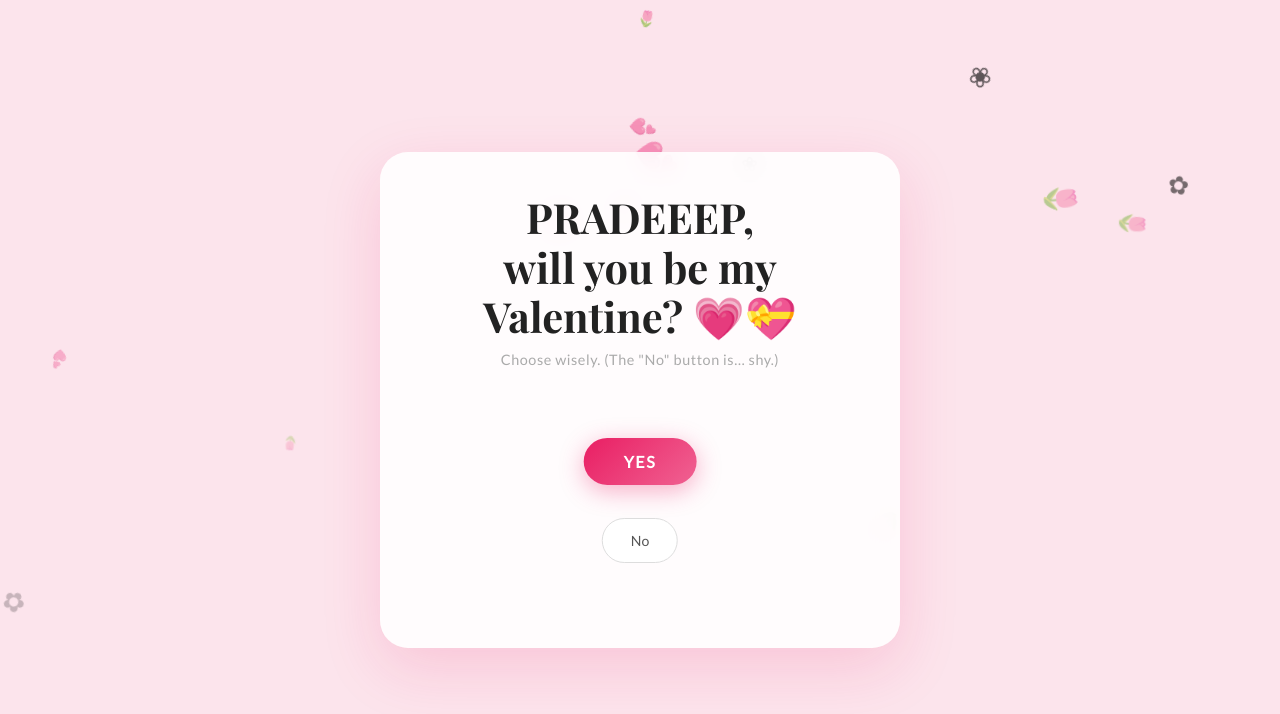
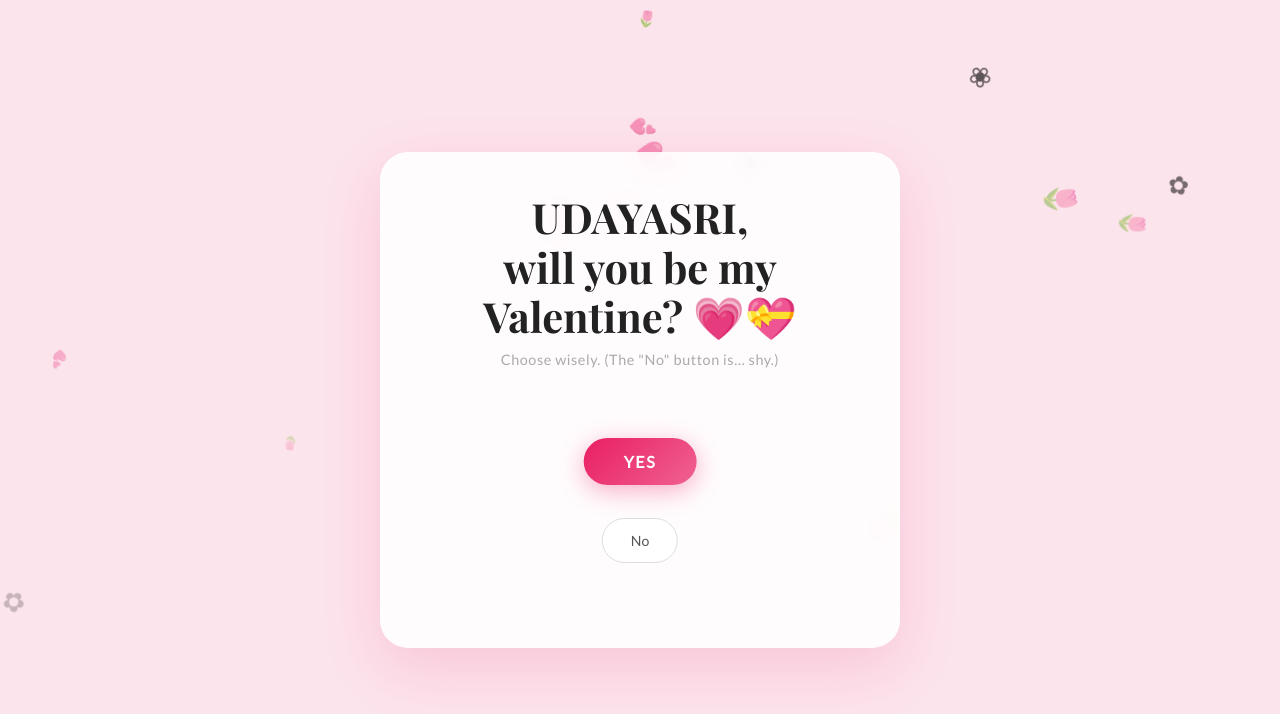
Before and after one commit to dasari96/valentine, a plain HTML site: page index.html in a window 1280 px wide. Drawn offline with nearby package versions, Linux system fonts and the light colour scheme.

Commit message:
Update index.html

```diff
--- a/index.html
+++ b/index.html
@@ -157,7 +157,7 @@
 
   <div class="card">
     <div id="main-screen">
-      <h1>PRADEEEP,<br>will you be my Valentine? 💗💝</h1>
+      <h1>UDAYASRI,<br>will you be my Valentine? 💗💝</h1>
       <p class="subtitle">Choose wisely. (The "No" button is… shy.)</p>
 
       <div id="btn-area">
```
